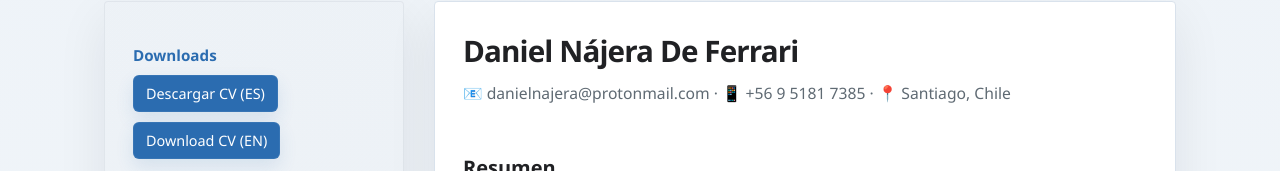
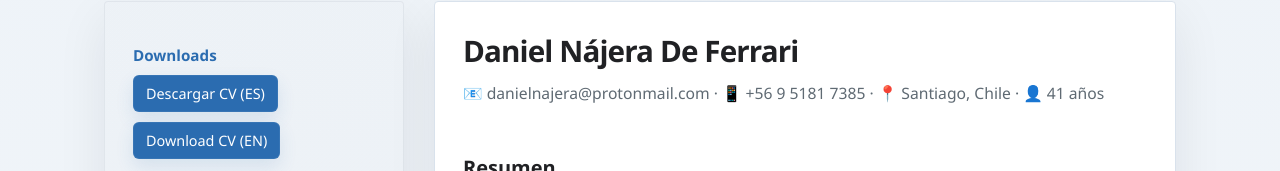
Before and after one commit to dnajeragit/Daniel-Najera-Resume, a plain HTML site: page index.html in a window 1280 px wide. Shown: the part 129-300 px from the top of the page. Drawn offline with Linux system fonts and the light colour scheme.

Commit message:
Add files via upload

```diff
--- a/index.html
+++ b/index.html
@@ -486,7 +486,7 @@
     <section class="content-card">
       <div class="content-header">
         <h1>Daniel Nájera De Ferrari</h1>
-        <p>📧 danielnajera@protonmail.com · 📱 +56 9 5181 7385 · 📍 Santiago, Chile</p>
+        <p>📧 danielnajera@protonmail.com · 📱 +56 9 5181 7385 · 📍 Santiago, Chile · 👤 41 años</p>
       </div>
 
       <!-- Español -->
```
